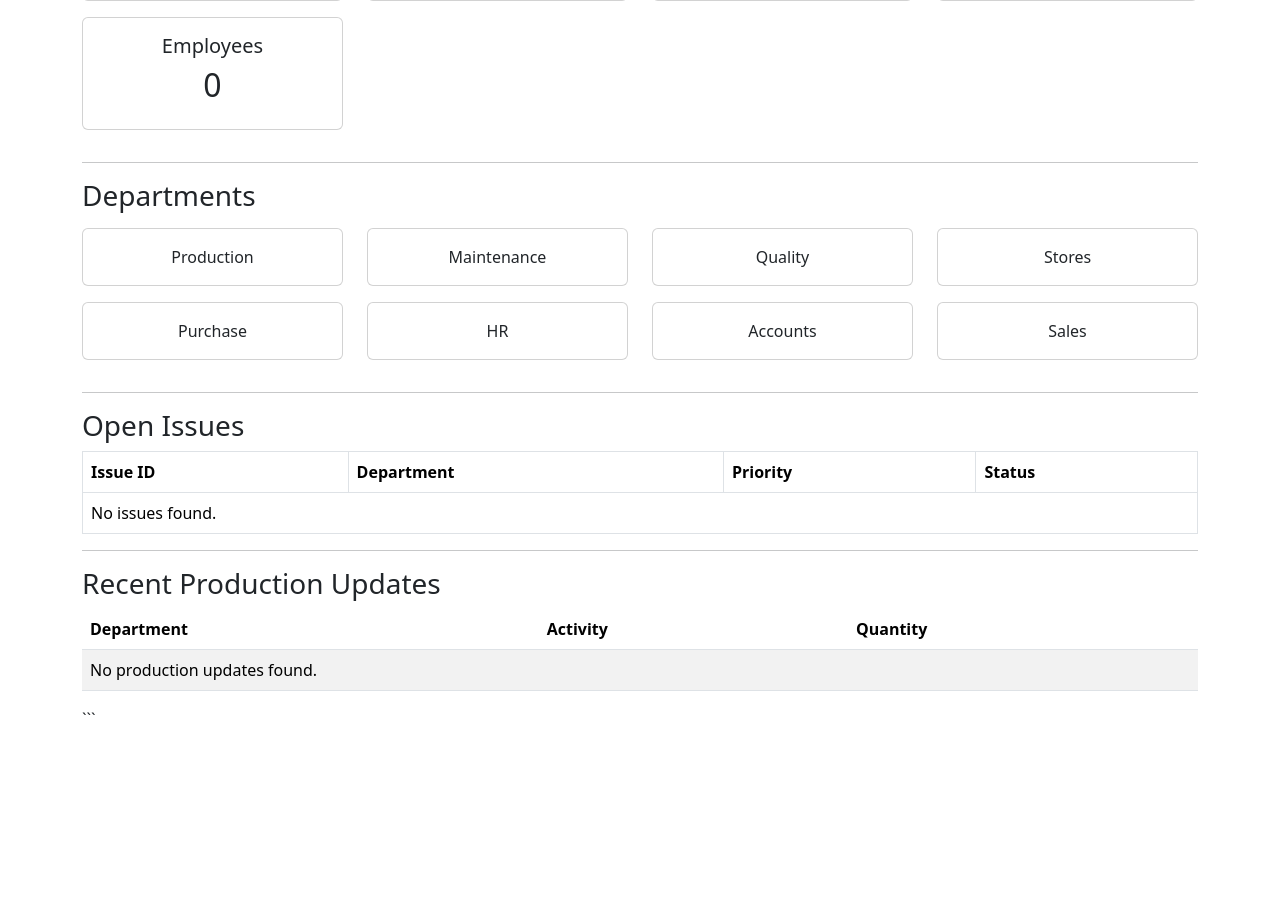
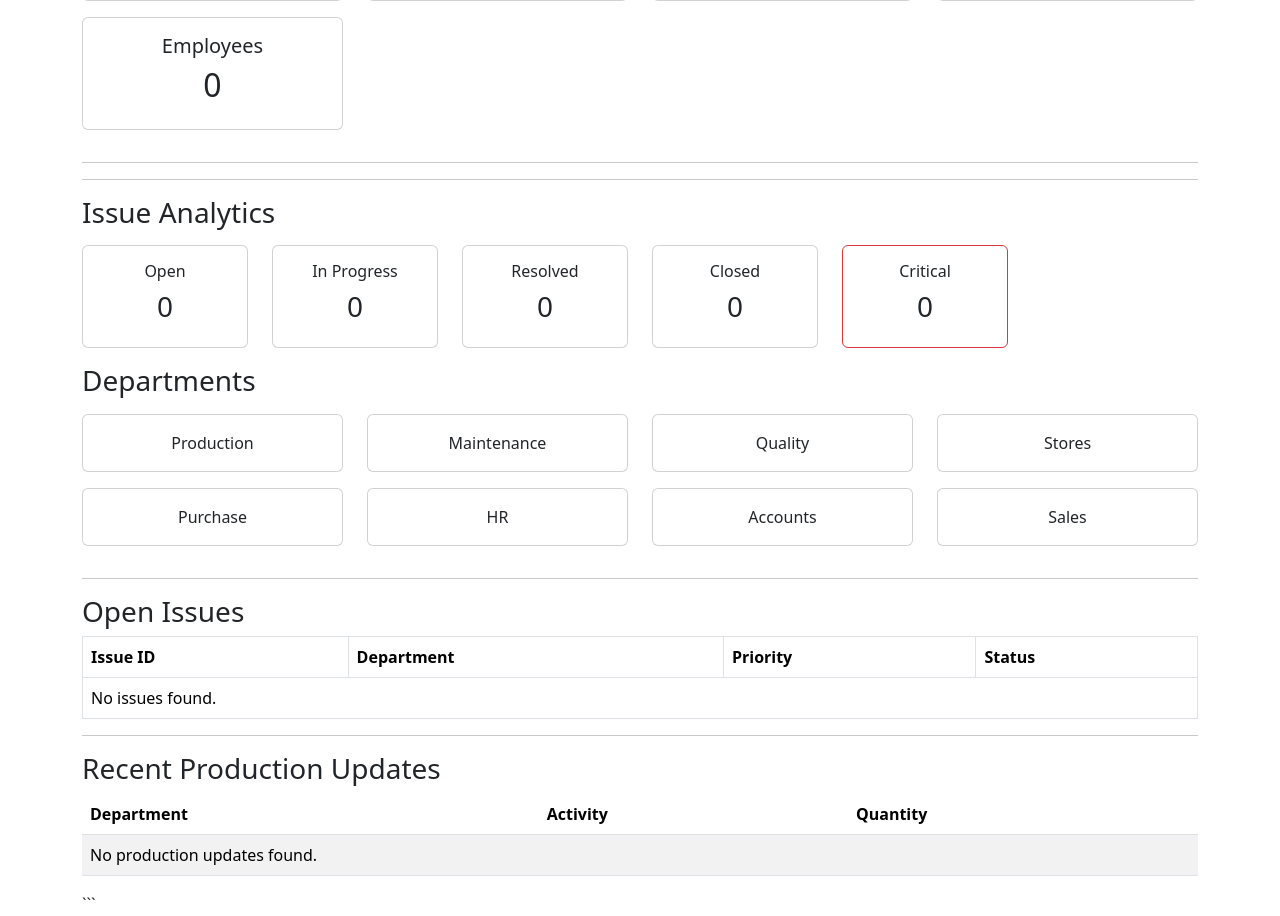
Before and after one commit to dineshmail/gpms-genlite, a Django app: page / in a window 1280 px wide. Shown: the part 272-1188 px from the top of the page. Before the commit the page ends 987 px from the top, so only its background shows below. Run offline with Django 5.2, Linux system fonts and the light colour scheme; data that the repository does not hold is empty.

Commit message:
GPMS-C1 Step 22 Issue Analytics Dashboard

```diff
--- a/dashboard/templates/dashboard/home.html
+++ b/dashboard/templates/dashboard/home.html
@@ -66,6 +66,59 @@
 </div>
 
 <hr>
+
+<hr>
+
+<h3 class="mb-3">Issue Analytics</h3>
+
+<div class="row">
+
+    <div class="col-md-2">
+        <div class="card text-center mb-3">
+            <div class="card-body">
+                <h6>Open</h6>
+                <h3>{{ open_issue_count }}</h3>
+            </div>
+        </div>
+    </div>
+
+    <div class="col-md-2">
+        <div class="card text-center mb-3">
+            <div class="card-body">
+                <h6>In Progress</h6>
+                <h3>{{ in_progress_count }}</h3>
+            </div>
+        </div>
+    </div>
+
+    <div class="col-md-2">
+        <div class="card text-center mb-3">
+            <div class="card-body">
+                <h6>Resolved</h6>
+                <h3>{{ resolved_count }}</h3>
+            </div>
+        </div>
+    </div>
+
+    <div class="col-md-2">
+        <div class="card text-center mb-3">
+            <div class="card-body">
+                <h6>Closed</h6>
+                <h3>{{ closed_count }}</h3>
+            </div>
+        </div>
+    </div>
+
+    <div class="col-md-2">
+        <div class="card text-center mb-3 border-danger">
+            <div class="card-body">
+                <h6>Critical</h6>
+                <h3>{{ critical_count }}</h3>
+            </div>
+        </div>
+    </div>
+
+</div>
 
 <!-- Department Dashboard -->
 
--- a/dashboard/views.py
+++ b/dashboard/views.py
@@ -28,6 +28,24 @@
 
     employee_count = Employee.objects.count()
 
+    open_issue_count = Issue.objects.filter(
+    status="Open"
+).count()
+    in_progress_count = Issue.objects.filter(
+    status="In Progress"
+).count()
+    resolved_count = Issue.objects.filter(
+    status="Resolved"
+).count()
+
+    closed_count = Issue.objects.filter(
+    status="Closed"
+).count()
+
+    critical_count = Issue.objects.filter(
+    priority="Critical"
+).count()
+
     context = {
     "department_count": Department.objects.count(),
     "issue_count": Issue.objects.count(),
@@ -38,6 +56,12 @@
 
     "open_issues": open_issues,
     "recent_updates": recent_updates,
+
+    "open_issue_count": open_issue_count,
+    "in_progress_count": in_progress_count,
+    "resolved_count": resolved_count,
+    "closed_count": closed_count,
+    "critical_count": critical_count,
 }
 
     return render(request, "dashboard/home.html", context)
```
Also changed, not shown: production/forms.py (+6 -7 lines), production/models.py (+23 -0 lines).
